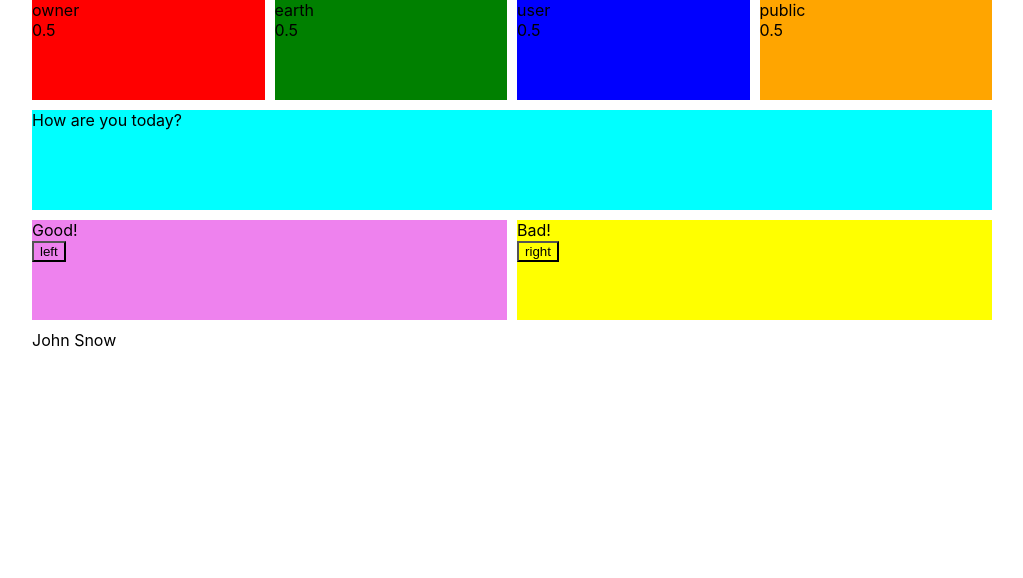
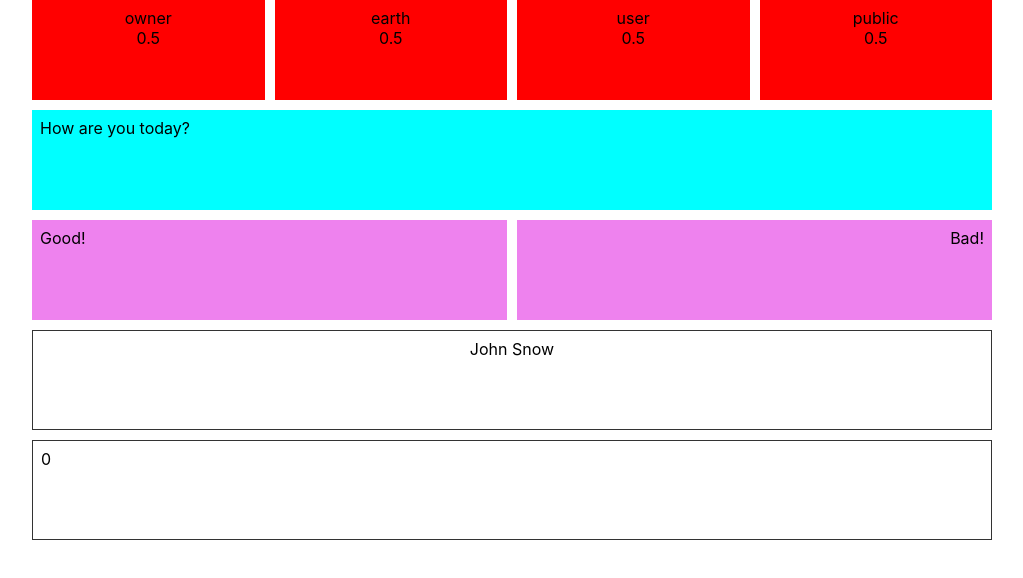
Before and after one commit to claudiiii/dwellr, a plain HTML site: page index.html in a window 1280 px wide. Shown: the whole page, without its empty margins (128-1151 px from the left). Drawn offline with Linux system fonts and the light colour scheme.

Commit message:
styling, age

```diff
--- a/index.html
+++ b/index.html
@@ -8,30 +8,28 @@
 </head>
 <body>
   <div class="wrapper">
-    <div id="owner">
+    <div id="owner" class="impactbar">
       owner
       <div class="score"></div>
     </div>
-    <div id="nature">
+    <div id="nature" class="impactbar">
       earth
       <div class="score"></div>
     </div>
-    <div id="user">
+    <div id="user" class="impactbar">
       user
       <div class="score"></div>
     </div>
-    <div id="public">
+    <div id="public" class="impactbar">
       public
       <div class="score"></div>
     </div>
     <div id="question"></div>
-    <div id="left">
+    <div id="left" class="choices">
       <div class="action"></div>
-      <button id="left">left</button>
     </div>
-    <div id="right">
+    <div id="right" class="choices">
       <div class="action"></div>
-      <button id="right">right</button>
     </div>
     <div id="author"></div>
     <div id="profile"></div>
--- a/quests.js
+++ b/quests.js
@@ -6,13 +6,13 @@ const quests = [
       {
         "text": "Good!",
         "impact": {
-          "nature": 1
+          "nature": 0.1
         }
       },
       {
         "text": "Bad!",
         "impact": {
-          "public": 1
+          "public": 0.1
         }
       }
     ]
@@ -24,7 +24,7 @@ const quests = [
       {
         "text": "I dont know!",
         "impact": {
-          "nature": 1
+          "nature": 0.1
         }
       }
     ]
@@ -36,7 +36,7 @@ const quests = [
       {
         "text": "I dont know!",
         "impact": {
-          "public": 1
+          "public": 0.1
         }
       }
     ]
--- a/script.js
+++ b/script.js
@@ -28,6 +28,7 @@ class Game {
     this.userScore = 0.5;
     this.publicScore = 0.5;
     this.life = 100;
+    this.age = 0;
 
     this.leftButton.addEventListener("click", () => {
       this.leftClicked();
@@ -78,6 +79,12 @@ class Game {
       this.gameOver = true;
     }
 
+    // wenn life <= 0 -> gameOver
+    if (this.life <= 0) {
+      //endText = endings[0]
+      this.gameOver = true;
+    }
+
     this.questionText.textContent = endText;
   }
 
@@ -97,6 +104,7 @@ class Game {
 
     this.questionText.textContent = text;
     this.authorText.textContent = npc;
+    this.profileText.textContent = this.age;
 
     this.leftActionText.textContent = leftChoice["text"];
     this.rightActionText.textContent = rightChoice === undefined ? leftChoice["text"] : rightChoice["text"];
--- a/style.css
+++ b/style.css
@@ -11,44 +11,68 @@ body {
   grid-auto-rows: minmax(100px, auto);
 }
 
+.impactbar {
+  grid-row: 1;
+  background-color: red;
+  box-sizing: border-box;
+  padding: 0.5em;
+  text-align: center;
+}
+
+.choices {
+  grid-row: 3;
+  background-color: violet;
+  box-sizing: border-box;
+  padding: 0.5em;
+}
+
 #owner {
   grid-column: 1;
-  grid-row: 1;
-  background-color: red;
 }
 
 #nature {
   grid-column: 2;
-  grid-row: 1;
-  background-color: green;
 }
 
 #user {
   grid-column: 3;
-  grid-row: 1;
-  background-color: blue;
 }
 
 #public {
   grid-column: 4;
-  grid-row: 1;
-  background-color: orange;
 }
 
 #question {
   grid-column: 1 / 5;
   grid-row: 2;
   background-color: cyan;
+  box-sizing: border-box;
+  padding: 0.5em;
 }
 
 #left {
   grid-column: 1 / 3;
-  grid-row: 3;
-  background-color: violet;
+  text-align:left;
 }
 
 #right {
   grid-column: 3 / 5;
-  grid-row: 3;
-  background-color: yellow;
+  text-align:right;
 }
+
+#author {
+  grid-row: 4;
+  grid-column: 1 / 5;
+  box-sizing: border-box;
+  padding: 0.5em;
+  border: thin solid #333;
+  text-align: center;
+}
+
+#profile {
+  grid-row: 5;
+  grid-column: 1 / 5;
+  box-sizing: border-box;
+  padding: 0.5em;
+  border: thin solid #333;
+}
```
